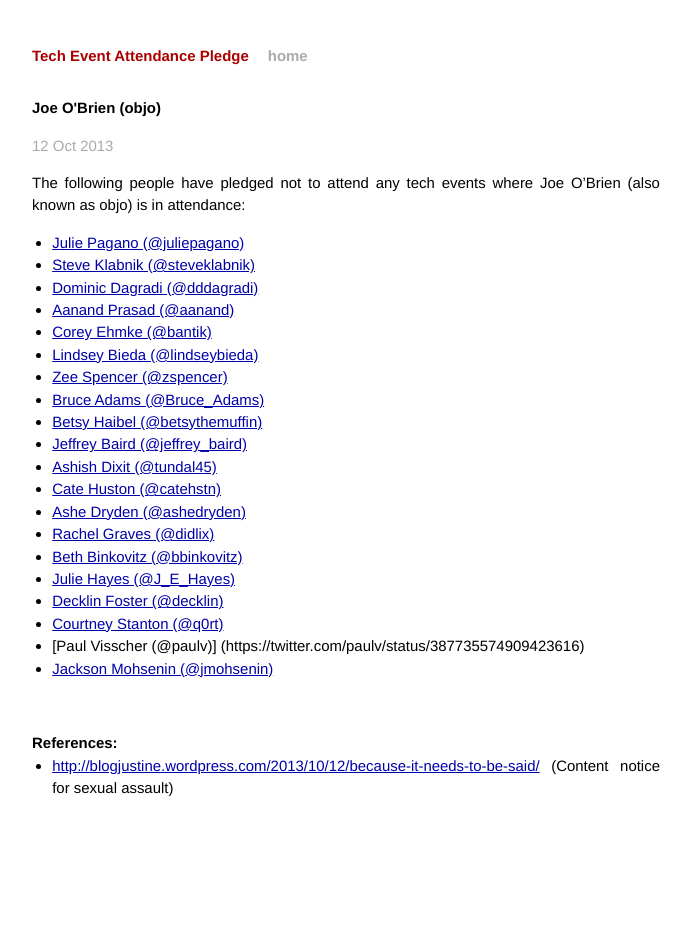
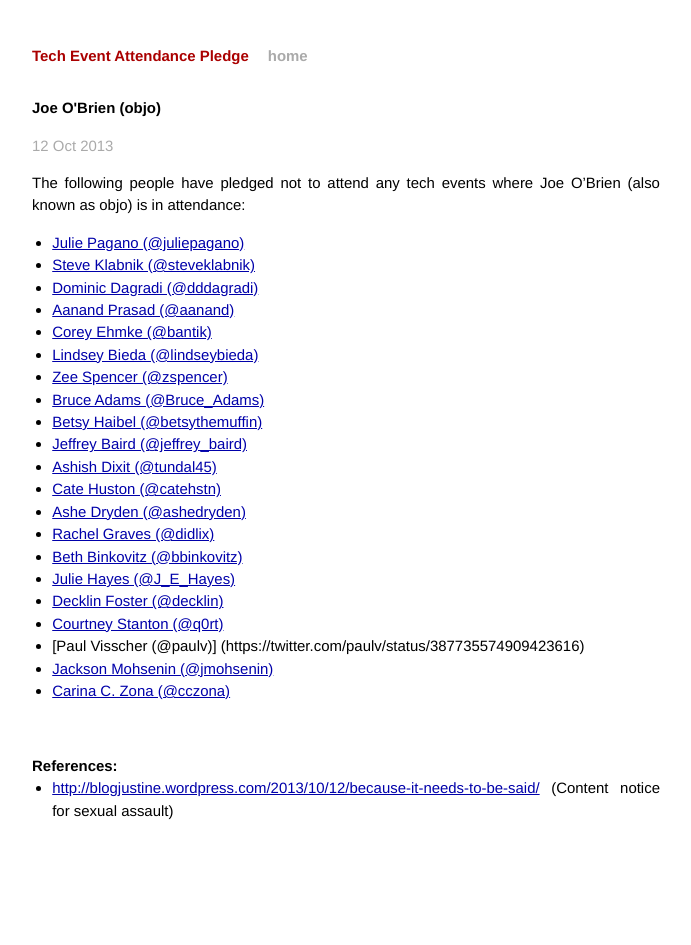
Before and after one commit to techtektek/tech-event-attendance-pledge.github.io, a Jekyll site: the page built from _posts/2013-10-12-objo.markdown, in a window 1280 px wide. Shown: the whole page, without its empty margins (294-985 px from the left). Built offline with Jekyll 4.4.1, drawn with Linux system fonts in a browser that asks for light colours; Markdown is read by kramdown in place of the engine named in the settings.

Commit message:
Adding cczona.

```diff
--- a/_posts/2013-10-12-objo.markdown
+++ b/_posts/2013-10-12-objo.markdown
@@ -28,6 +28,7 @@ O'Brien (also known as objo) is in attendance:
 * [Courtney Stanton (@q0rt)](https://twitter.com/q0rt/status/389065553580933120)
 * [Paul Visscher (@paulv)] (https://twitter.com/paulv/status/387735574909423616)
 * [Jackson Mohsenin (@jmohsenin)](https://twitter.com/jmohsenin/status/389084099446464512)
+* [Carina C. Zona (@cczona)](https://twitter.com/cczona/status/389085966905786368)
 
 <br/>
 
```
